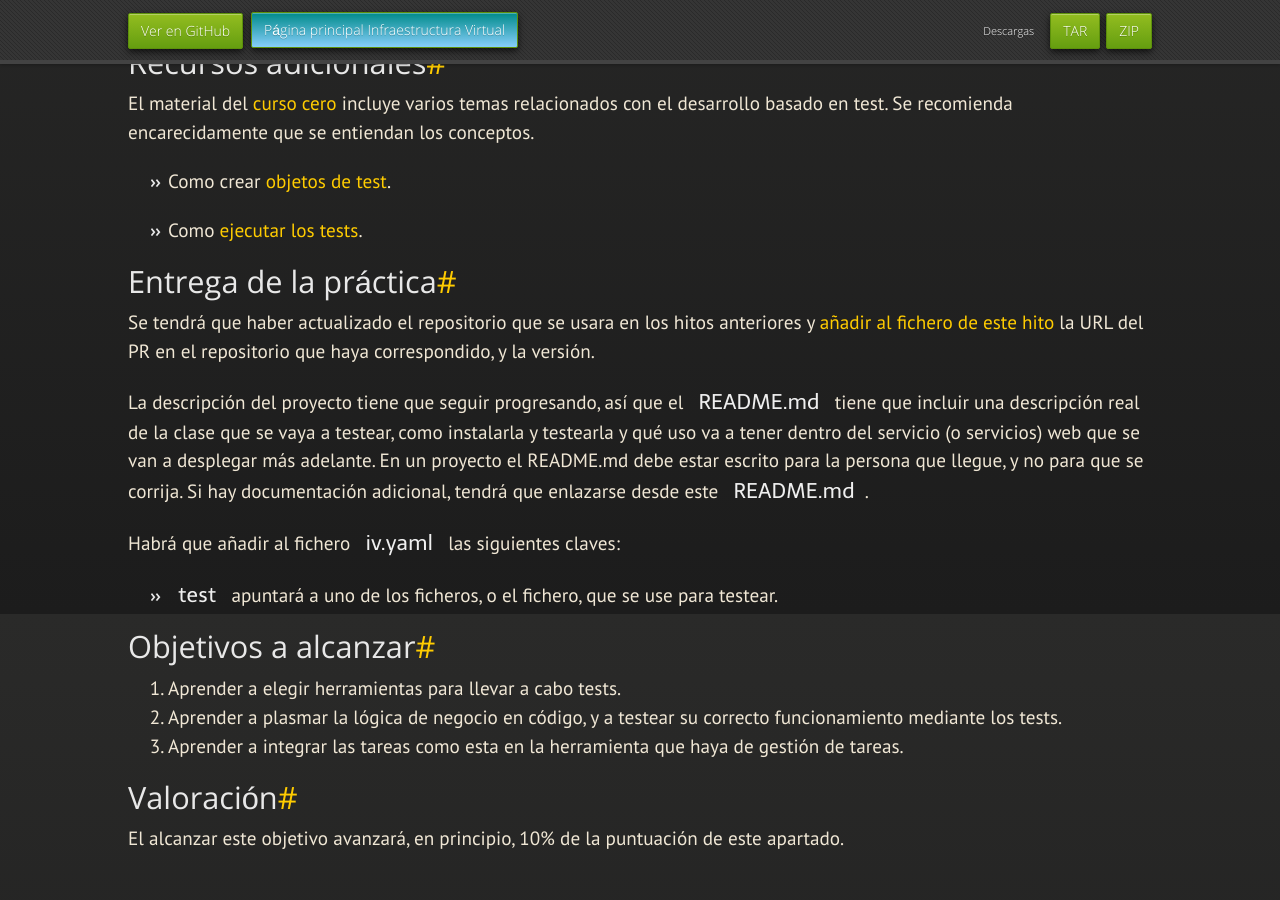
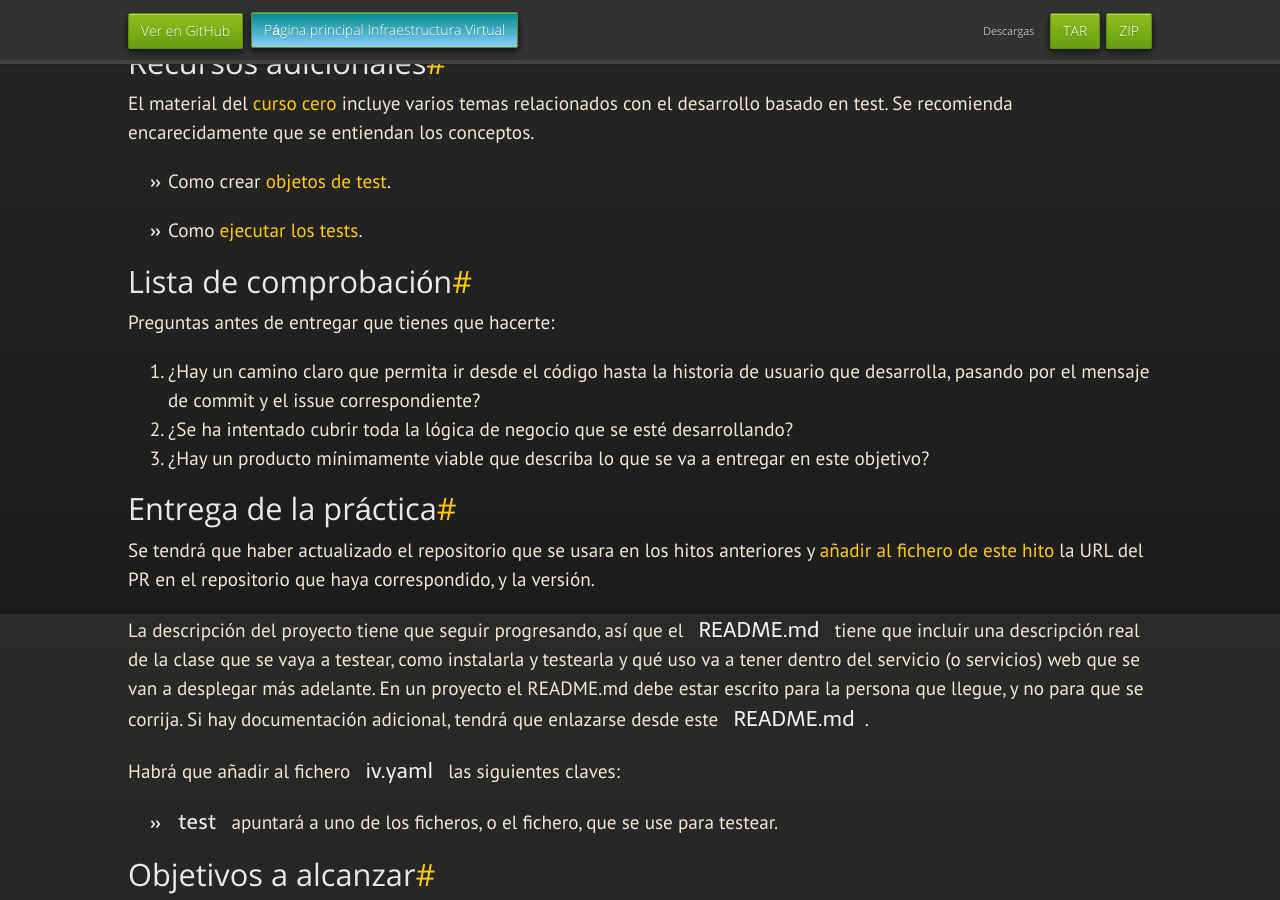
Before and after one commit to JJ/IV, a Jekyll site: the page built from documentos/proyecto/4.Tests.md, in a window 1280 px wide and 900 px high, scrolled down 1186 px. Built offline with Jekyll 4.4.1, drawn with Linux system fonts in a browser that asks for light colours; nearby versions of some CDN libraries; some web fonts are replaced; our own code applies the rules of GitHub Pages for plain Markdown files.

Commit message:
Sync documentos/proyecto/4.Tests.md de master a gh-pages

```diff
--- a/documentos/proyecto/4.Tests.md
+++ b/documentos/proyecto/4.Tests.md
@@ -77,6 +77,17 @@ recomienda encarecidamente que se entiendan los conceptos.
 
 * Como [ejecutar los tests](https://jj.github.io/curso-tdd/temas/tests-unitarios.html).
 
+## Lista de comprobación
+
+Preguntas antes de entregar que tienes que hacerte:
+
+1. ¿Hay un camino claro que permita ir desde el código hasta la historia de
+   usuario que desarrolla, pasando por el mensaje de commit y el issue
+   correspondiente?
+2. ¿Se ha intentado cubrir toda la lógica de negocio que se esté desarrollando?
+3. ¿Hay un producto mínimamente viable que describa lo que se va a entregar en
+   este objetivo?
+
 ## Entrega de la práctica
 
 Se tendrá que haber actualizado el repositorio que se usara en los hitos
```
